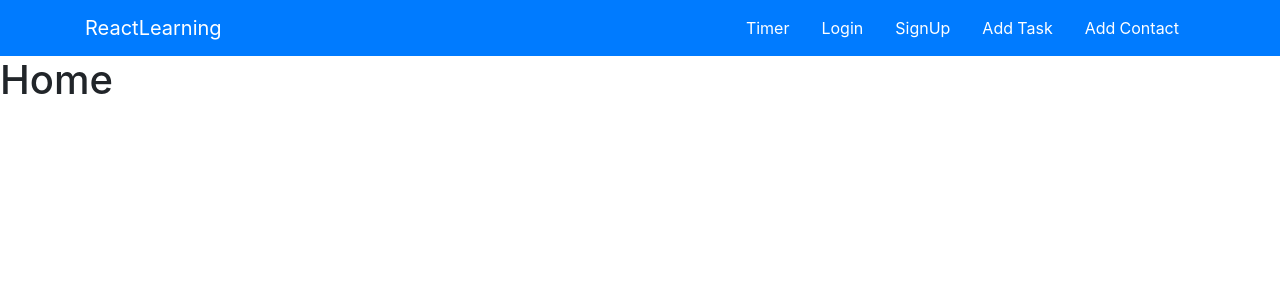
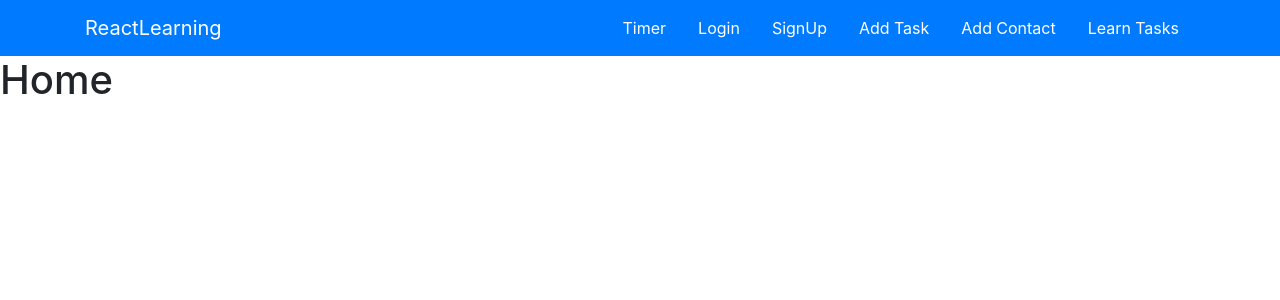
Before and after one commit to Chirag-32/learnreact, a React (Create React App) app: page / in a window 1280 px wide. Shown: the top 300 px of the page. Built offline with nearby package versions, Linux system fonts and the light colour scheme.

Commit message:
tasks added in navbar

```diff
--- a/src/components/Navbar.jsx
+++ b/src/components/Navbar.jsx
@@ -42,6 +42,9 @@ function Navigation(props) {
             <NavLink className="nav-link" to="contact">
               Add Contact
             </NavLink>
+            <NavLink className="nav-link" to="tasks">
+              Learn Tasks
+            </NavLink>
           </Nav>
         </div>
         <Outlet />
```
